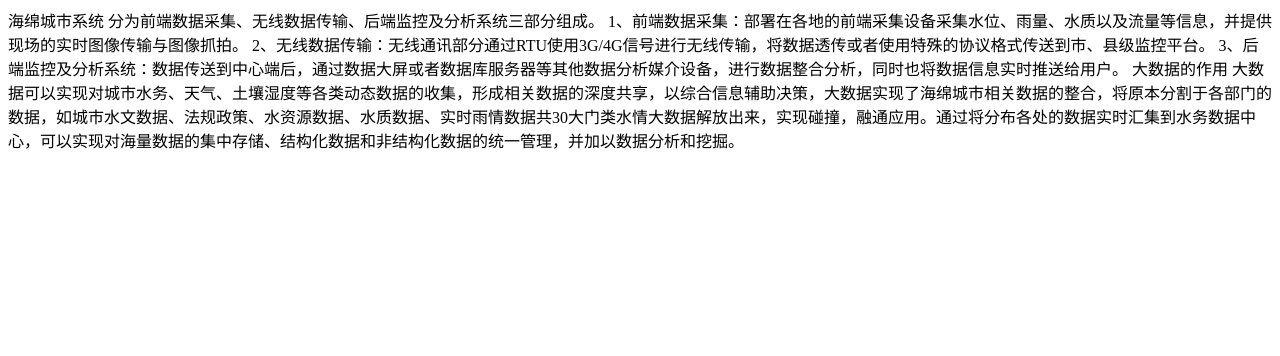
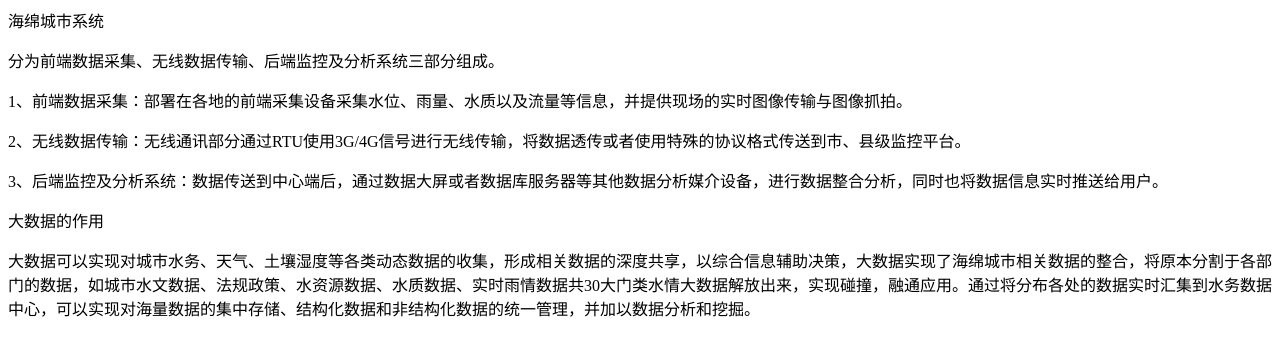
Before and after one commit to zhuzaijiushiwo/zhuzaijiushiwo, a plain HTML site: page index.html in a window 1280 px wide. Drawn offline with Linux system fonts and the light colour scheme.

Commit message:
Update index.html

```diff
--- a/index.html
+++ b/index.html
@@ -1,14 +1,14 @@
 <html>
 <body>
-海绵城市系统
-分为前端数据采集、无线数据传输、后端监控及分析系统三部分组成。
+<p>海绵城市系统
+<p>分为前端数据采集、无线数据传输、后端监控及分析系统三部分组成。
 
-1、前端数据采集：部署在各地的前端采集设备采集水位、雨量、水质以及流量等信息，并提供现场的实时图像传输与图像抓拍。
+<p>1、前端数据采集：部署在各地的前端采集设备采集水位、雨量、水质以及流量等信息，并提供现场的实时图像传输与图像抓拍。</p>
 
-2、无线数据传输：无线通讯部分通过RTU使用3G/4G信号进行无线传输，将数据透传或者使用特殊的协议格式传送到市、县级监控平台。
+<p>2、无线数据传输：无线通讯部分通过RTU使用3G/4G信号进行无线传输，将数据透传或者使用特殊的协议格式传送到市、县级监控平台。</p>
 
-3、后端监控及分析系统：数据传送到中心端后，通过数据大屏或者数据库服务器等其他数据分析媒介设备，进行数据整合分析，同时也将数据信息实时推送给用户。
-大数据的作用
-大数据可以实现对城市水务、天气、土壤湿度等各类动态数据的收集，形成相关数据的深度共享，以综合信息辅助决策，大数据实现了海绵城市相关数据的整合，将原本分割于各部门的数据，如城市水文数据、法规政策、水资源数据、水质数据、实时雨情数据共30大门类水情大数据解放出来，实现碰撞，融通应用。通过将分布各处的数据实时汇集到水务数据中心，可以实现对海量数据的集中存储、结构化数据和非结构化数据的统一管理，并加以数据分析和挖掘。
+<p>3、后端监控及分析系统：数据传送到中心端后，通过数据大屏或者数据库服务器等其他数据分析媒介设备，进行数据整合分析，同时也将数据信息实时推送给用户。</p>
+<p>大数据的作用</p>
+<p>大数据可以实现对城市水务、天气、土壤湿度等各类动态数据的收集，形成相关数据的深度共享，以综合信息辅助决策，大数据实现了海绵城市相关数据的整合，将原本分割于各部门的数据，如城市水文数据、法规政策、水资源数据、水质数据、实时雨情数据共30大门类水情大数据解放出来，实现碰撞，融通应用。通过将分布各处的数据实时汇集到水务数据中心，可以实现对海量数据的集中存储、结构化数据和非结构化数据的统一管理，并加以数据分析和挖掘。</p>
 </html>
 </body>
```
